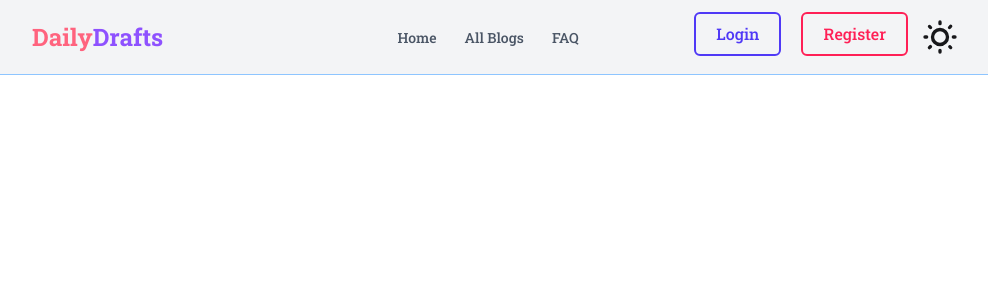
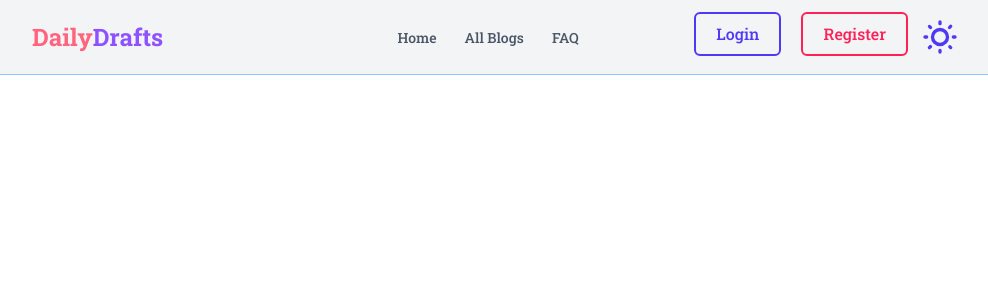
Before and after one commit to shahariarshawon/DailyDrafts-Client, a React (Vite) app: page /auth in a window 1280 px wide. Shown: the top 300 px of the page, without its empty margins (152-1140 px from the left). Built offline with nearby package versions, Linux system fonts and the light colour scheme; no server answers.

Commit message:
designed the theme toggler

```diff
--- a/src/Components/Navbar/Navbar.jsx
+++ b/src/Components/Navbar/Navbar.jsx
@@ -221,7 +221,7 @@
 
               {/* sun icon */}
               <svg
-                className="swap-off h-10 w-10 fill-current"
+                className="swap-off h-10 w-10 fill-current text-[#4F39F6]"
                 xmlns="http://www.w3.org/2000/svg"
                 viewBox="0 0 24 24"
               >
@@ -230,7 +230,7 @@
 
               {/* moon icon */}
               <svg
-                className="swap-on h-10 w-10 fill-current"
+                className="swap-on h-10 w-10 fill-current text-[#4F39F6]"
                 xmlns="http://www.w3.org/2000/svg"
                 viewBox="0 0 24 24"
               >
```
